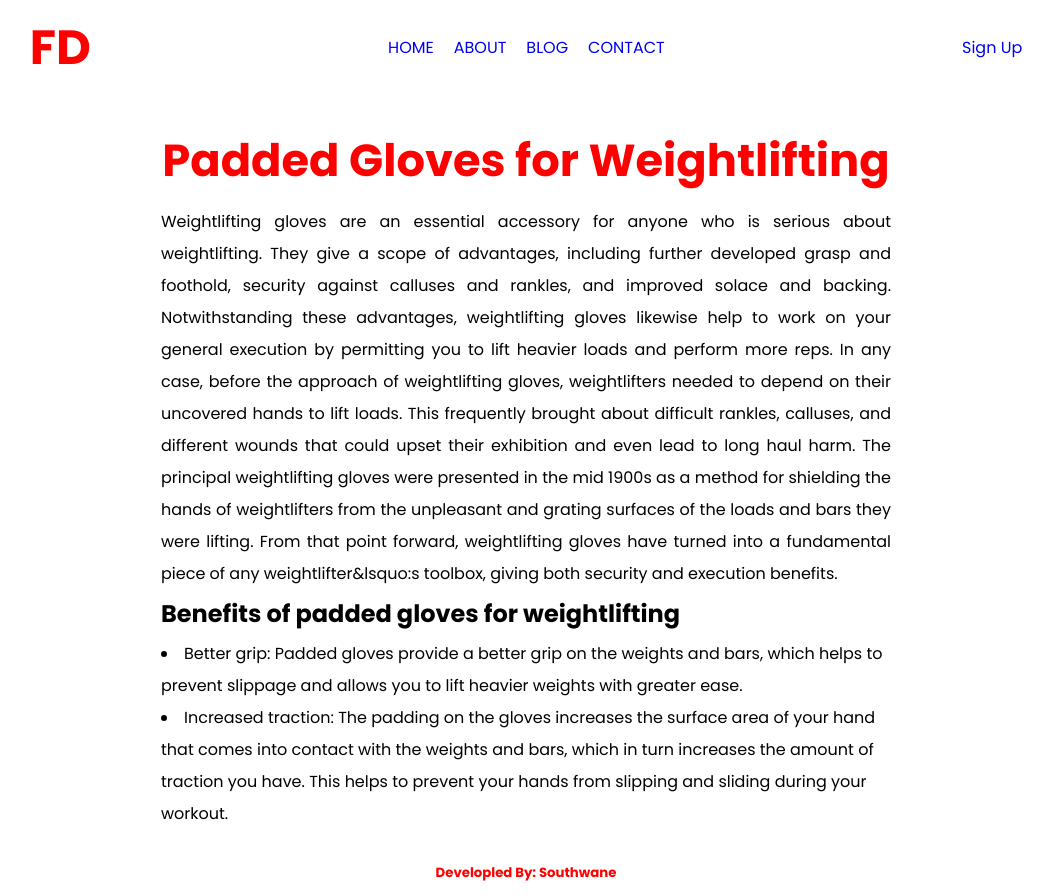
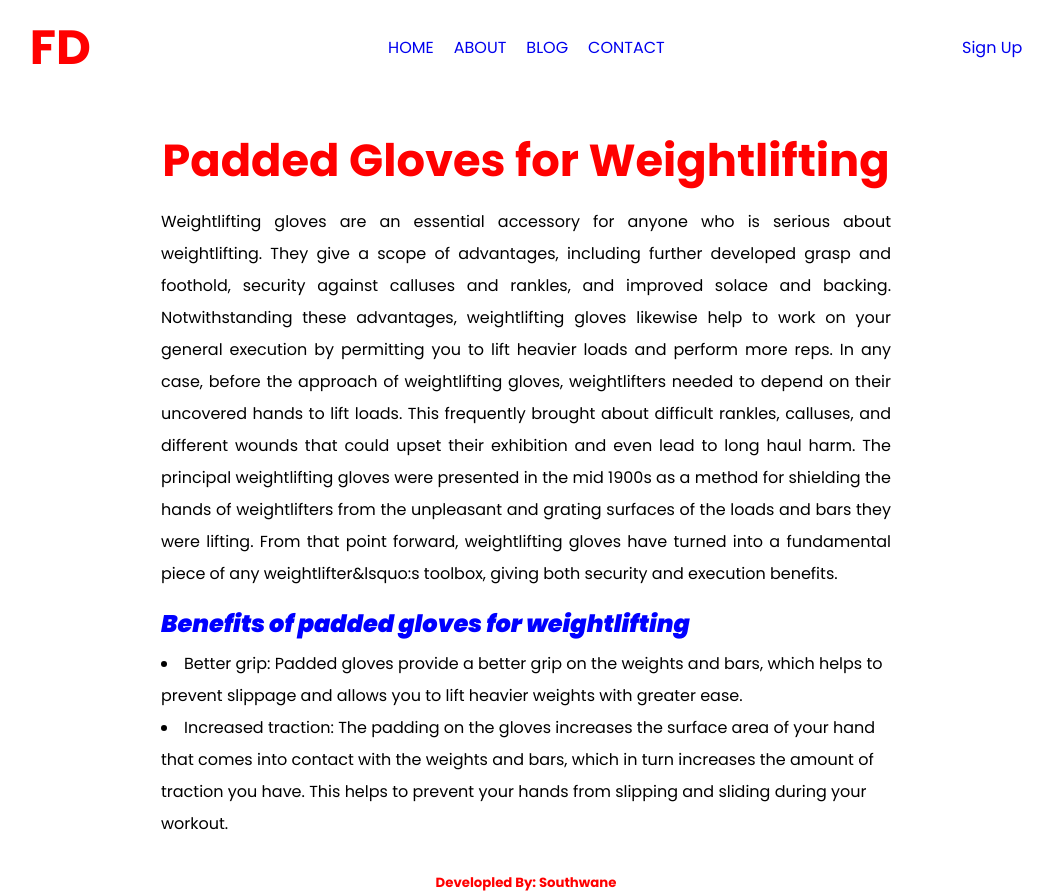
Before and after one commit to southwane/fitness-daily, a Next.js app: page /padded-weightlifting-gloves in a window 1280 px wide. Shown: the whole page, without its empty margins (114-1167 px from the left). Built offline with nearby package versions, Linux system fonts and the light colour scheme.

Commit message:
file changes

```diff
--- a/app/about/page.module.css
+++ b/app/about/page.module.css
@@ -5,12 +5,12 @@
 }
 
 .innerContainer {
-  width: 600px;
+  width: 700px;
 }
 
 .title {
   color: red;
-  font-size: 7rem;
+  font-size: 7.1rem;
 }
 
 .paragraph {
--- a/app/padded-weightlifting-gloves/page.js
+++ b/app/padded-weightlifting-gloves/page.js
@@ -24,7 +24,9 @@ export default function Page() {
           giving both security and execution benefits.
         </p>
 
-        <h2>Benefits of padded gloves for weightlifting</h2>
+        <h2 className={pws.subheading}>
+          Benefits of padded gloves for weightlifting
+        </h2>
         <p>
           <li>
             Better grip: Padded gloves provide a better grip on the weights and
--- a/app/padded-weightlifting-gloves/pwg.module.css
+++ b/app/padded-weightlifting-gloves/pwg.module.css
@@ -20,3 +20,10 @@
 .paragraph {
   text-align: justify;
 }
+
+.subheading {
+  color: blue;
+  margin-top: 10px;
+  font-style: italic;
+  font-weight: 900;
+}
```
